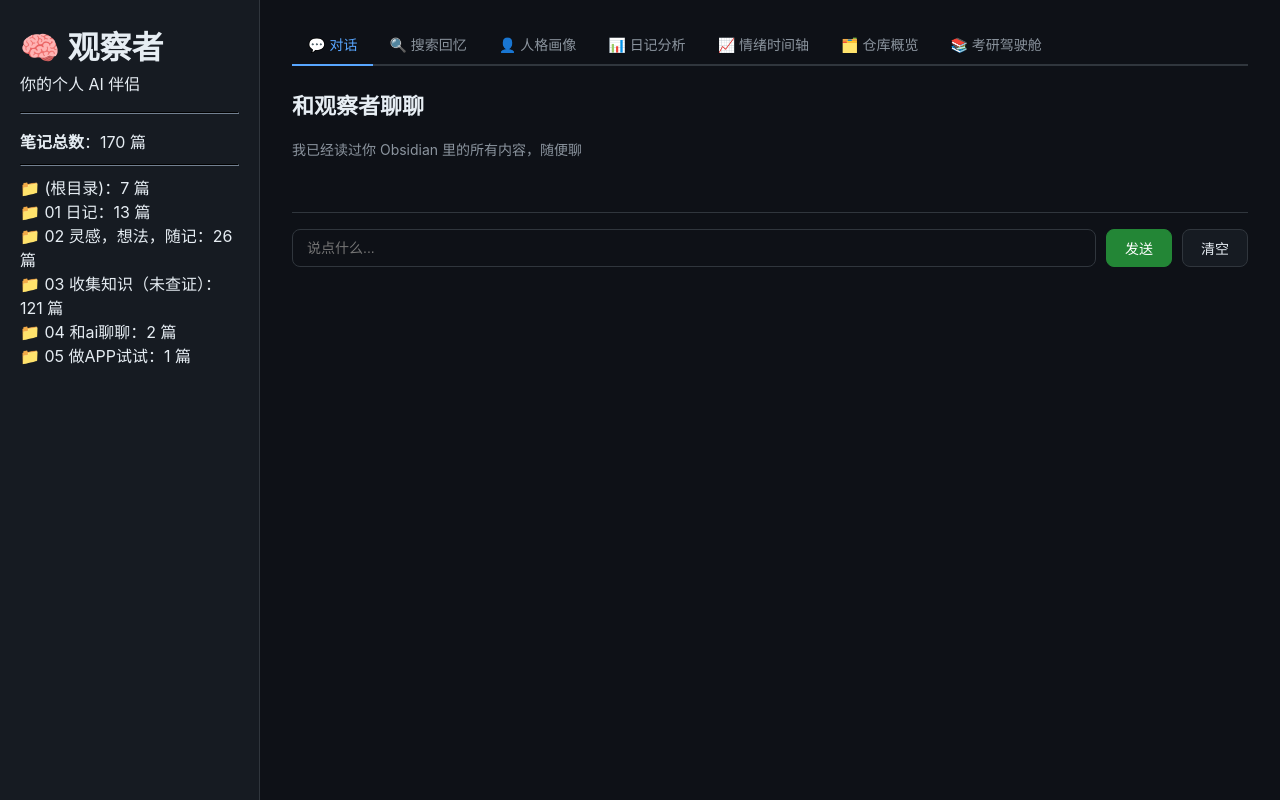
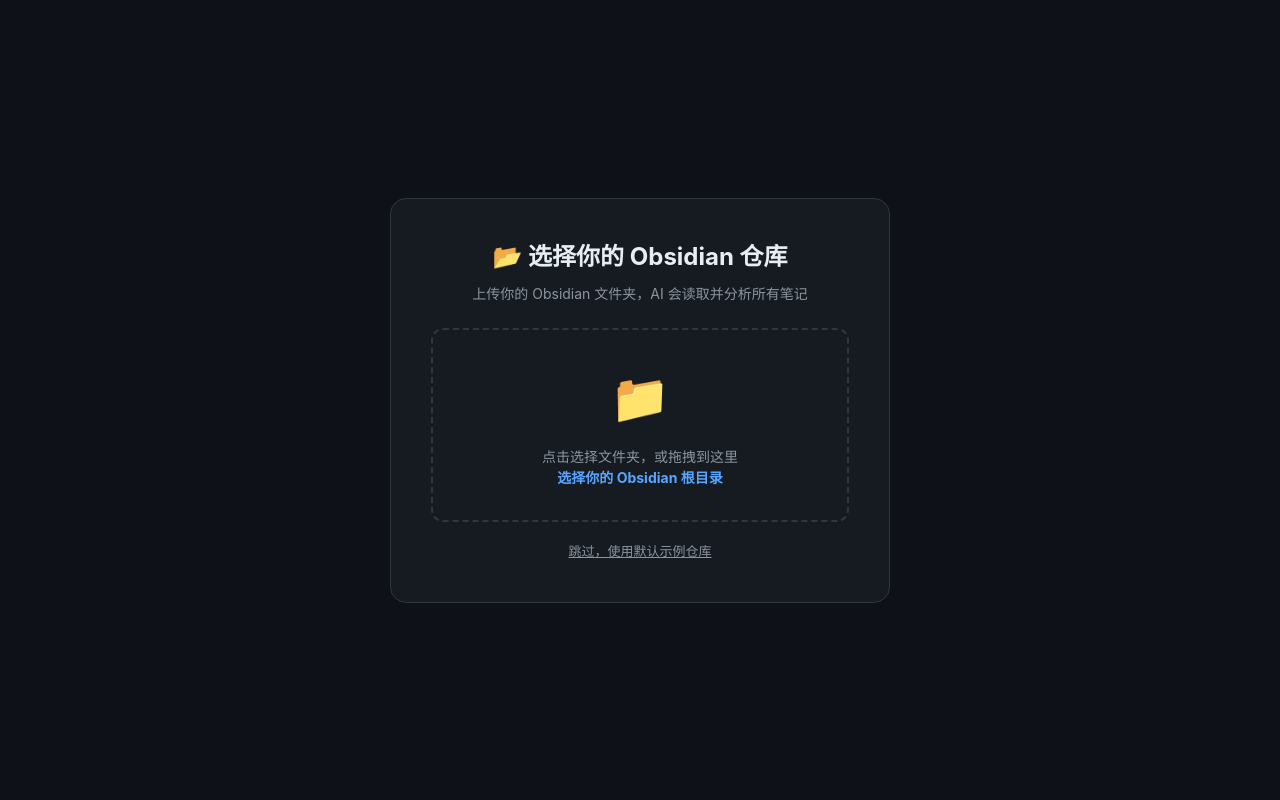
Before and after one commit to hcw040810/obsidian-ai-companion, a Flask app: page / in a window 1280 px wide. Run offline with Flask 3, Linux system fonts and the light colour scheme.

Commit message:
Add user vault upload feature
Users can now upload their own Obsidian vault folder via the web interface
instead of being tied to a hardcoded path. The upload overlay appears on
first visit and lets users select their vault directory. Each user gets an
isolated session-based storage directory.

Co-Authored-By: Claude Opus 4.7 <noreply@anthropic.com>

```diff
--- a/config.py
+++ b/config.py
@@ -2,6 +2,9 @@ import os
 from dotenv import load_dotenv
 
 load_dotenv()
+
+# Flask session 密钥
+SECRET_KEY = os.getenv("SECRET_KEY", "obsidian-ai-companion-default-key")
 
 # mimo API 配置
 MIMO_API_KEY = os.getenv("MIMO_API_KEY", "")
--- a/render.yaml
+++ b/render.yaml
@@ -8,6 +8,8 @@ services:
     envVars:
       - key: MIMO_API_KEY
         sync: false
+      - key: SECRET_KEY
+        generateValue: true
       - key: MIMO_BASE_URL
         value: https://token-plan-cn.xiaomimimo.com/v1
       - key: MIMO_MODEL
--- a/server.py
+++ b/server.py
@@ -3,9 +3,10 @@ import threading
 import uuid
 import json
 import os
+import shutil
 from datetime import datetime, date
-from flask import Flask, render_template, request, jsonify
-from config import VAULT_PATH
+from flask import Flask, render_template, request, jsonify, session
+from config import VAULT_PATH, SECRET_KEY
 from reader import scan_vault, get_all_content_summary, get_diaries
 from analyzer import analyze_diary
 from summarizer import format_summary
@@ -16,12 +17,17 @@ from timeline import generate_timeline_report
 from search import search_notes
 
 app = Flask(__name__)
+app.secret_key = SECRET_KEY
 
 # ---- 考研驾驶舱数据持久化 ----
 DATA_DIR = os.path.join(os.path.dirname(__file__), "data")
 os.makedirs(DATA_DIR, exist_ok=True)
 STUDY_TASKS_FILE = os.path.join(DATA_DIR, "study_tasks.json")
 POMODORO_LOG_FILE = os.path.join(DATA_DIR, "pomodoro_log.json")
+
+# 用户上传目录
+UPLOAD_DIR = os.path.join(os.path.dirname(__file__), "uploads")
+os.makedirs(UPLOAD_DIR, exist_ok=True)
 
 
 def load_json(path, default):
@@ -35,13 +41,31 @@ def save_json(path, data):
     with open(path, "w", encoding="utf-8") as f:
         json.dump(data, f, ensure_ascii=False, indent=2)
 
-app = Flask(__name__)
-
 # 全局数据
-notes = scan_vault()
-summary = get_all_content_summary()
+_default_notes = scan_vault()
+_default_summary = get_all_content_summary()
 tasks = {}  # tid -> {"s": status, "r": result, "e": error}
 chat_history = []
+
+
+def get_user_vault_path():
+    """获取当前用户的仓库路径"""
+    sid = session.get("vault_session")
+    if sid:
+        user_vault = os.path.join(UPLOAD_DIR, sid)
+        if os.path.isdir(user_vault):
+            return user_vault
+    return VAULT_PATH
+
+
+def get_user_notes():
+    """获取当前用户的笔记"""
+    return scan_vault(get_user_vault_path())
+
+
+def get_user_summary():
+    """获取当前用户的仓库概况"""
+    return get_all_content_summary(get_user_vault_path())
 
 
 def start_bg(func, *args):
@@ -66,37 +90,38 @@ def index():
 
 @app.route("/api/summary")
 def api_summary():
+    s = get_user_summary()
     return jsonify({
-        "total": summary["total_notes"],
-        "folders": summary["folders"],
-        "vault_path": VAULT_PATH,
+        "total": s["total_notes"],
+        "folders": s["folders"],
+        "vault_path": get_user_vault_path(),
     })
 
 
 @app.route("/api/debug")
 def api_debug():
     """Debug endpoint to check vault contents"""
-    import os
-    vault_exists = os.path.isdir(VAULT_PATH)
-    vault_contents = os.listdir(VAULT_PATH) if vault_exists else []
-    diary_dir = os.path.join(VAULT_PATH, "01 日记")
+    vault_path = get_user_vault_path()
+    vault_exists = os.path.isdir(vault_path)
+    vault_contents = os.listdir(vault_path) if vault_exists else []
+    diary_dir = os.path.join(vault_path, "01 日记")
     diary_exists = os.path.isdir(diary_dir)
     diary_files = os.listdir(diary_dir) if diary_exists else []
     return jsonify({
-        "vault_path": VAULT_PATH,
+        "vault_path": vault_path,
         "vault_exists": vault_exists,
         "vault_contents": vault_contents[:20],
         "diary_dir": diary_dir,
         "diary_exists": diary_exists,
         "diary_files": diary_files[:10],
-        "total_notes": summary["total_notes"],
+        "total_notes": get_user_summary()["total_notes"],
     })
 
 
 @app.route("/api/vault")
 def api_vault():
     folders = {}
-    for n in notes:
+    for n in get_user_notes():
         f = n.folder or "(根目录)"
         if f not in folders:
             folders[f] = []
@@ -106,13 +131,13 @@ def api_vault():
 
 @app.route("/api/diaries")
 def api_diaries():
-    diaries = get_diaries()
+    diaries = get_diaries(get_user_vault_path())
     return jsonify([{"date": d.date, "title": d.title, "content": d.content[:500]} for d in diaries])
 
 
 @app.route("/api/diary/<date>")
 def api_diary(date):
-    diaries = get_diaries()
+    diaries = get_diaries(get_user_vault_path())
     entry = next((d for d in diaries if d.date == date), None)
     if not entry:
         return jsonify({"error": "not found"}), 404
@@ -128,7 +153,7 @@ def api_chat():
         return jsonify({"error": "empty message"}), 400
     chat_history.append({"role": "user", "content": msg})
     # 每次对话都重新扫描仓库，确保读取最新笔记
-    fresh_notes = scan_vault()
+    fresh_notes = get_user_notes()
     tid = start_bg(chat, msg, list(chat_history), fresh_notes)
     return jsonify({"task_id": tid})
 
@@ -136,10 +161,8 @@ def api_chat():
 @app.route("/api/refresh", methods=["POST"])
 def api_refresh():
     """手动刷新仓库数据"""
-    global notes, summary
-    notes = scan_vault()
-    summary = get_all_content_summary()
-    return jsonify({"ok": True, "total": summary["total_notes"]})
+    s = get_user_summary()
+    return jsonify({"ok": True, "total": s["total_notes"]})
 
 
 @app.route("/api/chat/history")
@@ -155,7 +178,7 @@ def api_chat_clear():
 
 @app.route("/api/profile/generate", methods=["POST"])
 def api_profile_gen():
-    tid = start_bg(generate_profile, notes)
+    tid = start_bg(generate_profile, get_user_notes())
     return jsonify({"task_id": tid})
 
 
@@ -163,7 +186,7 @@ def api_profile_gen():
 def api_diary_analyze():
     data = request.json
     date = data.get("date", "")
-    diaries = get_diaries()
+    diaries = get_diaries(get_user_vault_path())
     entry = next((d for d in diaries if d.date == date), None)
     if not entry:
         return jsonify({"error": "not found"}), 404
@@ -179,7 +202,7 @@ def api_diary_analyze():
 
 @app.route("/api/timeline/generate", methods=["POST"])
 def api_timeline_gen():
-    diaries = get_diaries()
+    diaries = get_diaries(get_user_vault_path())
     tid = start_bg(generate_timeline_report, diaries)
     return jsonify({"task_id": tid})
 
@@ -190,8 +213,79 @@ def api_search():
     query = data.get("query", "")
     if not query:
         return jsonify({"error": "empty query"}), 400
-    tid = start_bg(search_notes, query, notes)
+    tid = start_bg(search_notes, query, get_user_notes())
     return jsonify({"task_id": tid})
+
+
+# ==================== 仓库上传 API ====================
+
+@app.route("/api/upload/status")
+def api_upload_status():
+    """检查用户是否已上传仓库"""
+    sid = session.get("vault_session")
+    has_upload = False
+    note_count = 0
+    if sid:
+        user_vault = os.path.join(UPLOAD_DIR, sid)
+        if os.path.isdir(user_vault):
+            has_upload = True
+            note_count = len([f for f in os.listdir(user_vault) if f.endswith(".md")])
+    return jsonify({
+        "uploaded": has_upload,
+        "session_id": sid,
+        "note_count": note_count,
+        "default_vault": VAULT_PATH,
+    })
+
+
+@app.route("/api/upload", methods=["POST"])
+def api_upload():
+    """接收用户上传的 Obsidian 仓库文件"""
+    files = request.files.getlist("files")
+    if not files:
+        return jsonify({"error": "没有文件"}), 400
+
+    # 生成或复用 session id
+    sid = session.get("vault_session")
+    if not sid:
+        sid = str(uuid.uuid4())[:8]
+        session["vault_session"] = sid
+
+    user_vault = os.path.join(UPLOAD_DIR, sid)
+
+    # 如果已有旧数据，先清除
+    if os.path.isdir(user_vault):
+        shutil.rmtree(user_vault)
+    os.makedirs(user_vault, exist_ok=True)
+
+    saved = 0
+    for f in files:
+        # webkitdirectory 会把相对路径放在 filename 里
+        rel_path = f.filename
+        if not rel_path.endswith(".md"):
+            continue
+        # 跳过 .obsidian 等隐藏目录
+        parts = rel_path.replace("\\", "/").split("/")
+        if any(p.startswith(".") for p in parts):
+            continue
+        path = os.path.join(user_vault, rel_path)
+        os.makedirs(os.path.dirname(path), exist_ok=True)
+        f.save(path)
+        saved += 1
+
+    return jsonify({"ok": True, "count": saved, "session_id": sid})
+
+
+@app.route("/api/upload/reset", methods=["POST"])
+def api_upload_reset():
+    """清除上传数据，重新开始"""
+    sid = session.get("vault_session")
+    if sid:
+        user_vault = os.path.join(UPLOAD_DIR, sid)
+        if os.path.isdir(user_vault):
+            shutil.rmtree(user_vault)
+        session.pop("vault_session", None)
+    return jsonify({"ok": True})
 
 
 @app.route("/api/task/<tid>")
@@ -417,5 +511,5 @@ def api_study_review():
 if __name__ == "__main__":
     print(f"启动服务器... http://localhost:5000")
     print(f"Vault: {VAULT_PATH}")
-    print(f"笔记: {summary['total_notes']} 篇")
+    print(f"笔记: {_default_summary['total_notes']} 篇")
     app.run(host="0.0.0.0", port=5000, debug=False)
--- a/templates/index.html
+++ b/templates/index.html
@@ -114,9 +114,60 @@ li { margin:4px 0; }
 .tag.blue { background:#0d1f3d; color:var(--blue); border:1px solid #1f6feb; }
 .tag.yellow { background:#2d1f00; color:var(--yellow); border:1px solid #9e6a03; }
 .tag.red { background:#3d1414; color:var(--red); border:1px solid #f85149; }
+
+/* ==================== 上传遮罩 ==================== */
+.upload-overlay {
+  position: fixed; top:0; left:0; right:0; bottom:0;
+  background: var(--bg); z-index:9999;
+  display:flex; align-items:center; justify-content:center;
+}
+.upload-overlay.hidden { display:none; }
+.upload-box {
+  background: var(--bg2); border:1px solid var(--border); border-radius:16px;
+  padding:40px; max-width:500px; width:90%; text-align:center;
+}
+.upload-box h2 { font-size:24px; margin-bottom:8px; }
+.upload-box p { color:var(--text2); font-size:14px; margin-bottom:24px; }
+.upload-box .upload-area {
+  border:2px dashed var(--border); border-radius:12px; padding:32px 20px;
+  cursor:pointer; transition:all .2s; margin-bottom:16px;
+}
+.upload-box .upload-area:hover { border-color:var(--blue); background:rgba(88,166,255,0.05); }
+.upload-box .upload-area.dragover { border-color:var(--blue); background:rgba(88,166,255,0.1); }
+.upload-box .upload-area input { display:none; }
+.upload-box .upload-area .icon { font-size:48px; margin-bottom:12px; }
+.upload-box .upload-area .text { color:var(--text2); font-size:14px; }
+.upload-box .upload-area .text b { color:var(--blue); }
+.upload-box .progress { display:none; margin-top:16px; }
+.upload-box .progress .bar { height:4px; background:var(--border); border-radius:2px; overflow:hidden; }
+.upload-box .progress .bar .fill { height:100%; background:var(--blue); width:0; transition:width .3s; }
+.upload-box .progress .status { font-size:13px; color:var(--text2); margin-top:8px; }
+.upload-box .skip { margin-top:16px; }
+.upload-box .skip a { color:var(--text2); font-size:13px; cursor:pointer; text-decoration:underline; }
+.upload-box .skip a:hover { color:var(--text); }
 </style>
 </head>
 <body>
+
+<!-- 上传遮罩 -->
+<div id="upload-overlay" class="upload-overlay hidden">
+  <div class="upload-box">
+    <h2>📂 选择你的 Obsidian 仓库</h2>
+    <p>上传你的 Obsidian 文件夹，AI 会读取并分析所有笔记</p>
+    <div class="upload-area" id="upload-area" onclick="document.getElementById('vault-input').click()">
+      <input type="file" id="vault-input" webkitdirectory multiple>
+      <div class="icon">📁</div>
+      <div class="text">点击选择文件夹，或拖拽到这里<br><b>选择你的 Obsidian 根目录</b></div>
+    </div>
+    <div class="progress" id="upload-progress">
+      <div class="bar"><div class="fill" id="upload-fill"></div></div>
+      <div class="status" id="upload-status">上传中...</div>
+    </div>
+    <div class="skip">
+      <a onclick="skipUpload()">跳过，使用默认示例仓库</a>
+    </div>
+  </div>
+</div>
 
 <!-- 手机端汉堡菜单（默认隐藏，JS 控制显示） -->
 <button id="sidebar-toggle" style="display:none;position:fixed;top:12px;left:12px;z-index:1001;background:var(--bg2);border:1px solid var(--border);border-radius:8px;padding:8px 12px;color:var(--text);font-size:20px;cursor:pointer;" onclick="toggleSidebar()">☰</button>
@@ -327,6 +378,108 @@ li { margin:4px 0; }
 </div>
 
 <script>
+// ==================== 仓库上传 ====================
+const uploadOverlay = document.getElementById('upload-overlay');
+const uploadArea = document.getElementById('upload-area');
+const vaultInput = document.getElementById('vault-input');
+
+// 检查是否已上传
+async function checkUploadStatus() {
+  try {
+    const r = await api('/api/upload/status');
+    if (!r.uploaded) {
+      uploadOverlay.classList.remove('hidden');
+    }
+  } catch(e) {
+    // API 失败不阻塞
+  }
+}
+checkUploadStatus();
+
+// 拖拽支持
+uploadArea.addEventListener('dragover', e => { e.preventDefault(); uploadArea.classList.add('dragover'); });
+uploadArea.addEventListener('dragleave', () => uploadArea.classList.remove('dragover'));
+uploadArea.addEventListener('drop', e => {
+  e.preventDefault();
+  uploadArea.classList.remove('dragover');
+  const files = [];
+  const items = e.dataTransfer.items;
+  for (const item of items) {
+    if (item.kind === 'file') {
+      const entry = item.webkitGetAsEntry?.();
+      if (entry) readEntry(entry, '', files);
+    }
+  }
+  setTimeout(() => { if (files.length) uploadFiles(files); }, 500);
+});
+
+function readEntry(entry, path, files) {
+  if (entry.isFile) {
+    entry.file(f => { f._relPath = path + f.name; files.push(f); });
+  } else if (entry.isDirectory) {
+    const reader = entry.createReader();
+    reader.readEntries(entries => {
+      entries.forEach(e => readEntry(e, path + entry.name + '/', files));
+    });
+  }
+}
+
+// 文件选择上传
+vaultInput.addEventListener('change', () => {
+  if (vaultInput.files.length) uploadFiles(vaultInput.files);
+});
+
+async function uploadFiles(files) {
+  const progress = document.getElementById('upload-progress');
+  const fill = document.getElementById('upload-fill');
+  const status = document.getElementById('upload-status');
+  progress.style.display = 'block';
+  fill.style.width = '30%';
+  status.textContent = `正在上传 ${files.length} 个文件...`;
+
+  const formData = new FormData();
+  let count = 0;
+  for (const f of files) {
+    if (!f.name.endsWith('.md')) continue;
+    // webkitdirectory 自动把相对路径放在 f.webkitRelativePath
+    const relPath = f.webkitRelativePath || f._relPath || f.name;
+    formData.append('files', f, relPath);
+    count++;
+  }
+
+  if (!count) {
+    status.textContent = '没有找到 .md 文件';
+    fill.style.width = '100%';
+    fill.style.background = 'var(--red)';
+    return;
+  }
+
+  fill.style.width = '60%';
+  status.textContent = `正在上传 ${count} 个 Markdown 文件...`;
+
+  try {
+    const r = await fetch('/api/upload', { method: 'POST', body: formData });
+    const data = await r.json();
+    fill.style.width = '100%';
+    if (data.ok) {
+      fill.style.background = 'var(--green)';
+      status.textContent = `上传完成！共 ${data.count} 篇笔记`;
+      setTimeout(() => { uploadOverlay.classList.add('hidden'); location.reload(); }, 1000);
+    } else {
+      fill.style.background = 'var(--red)';
+      status.textContent = '上传失败：' + (data.error || '未知错误');
+    }
+  } catch(e) {
+    fill.style.width = '100%';
+    fill.style.background = 'var(--red)';
+    status.textContent = '上传失败：' + e.message;
+  }
+}
+
+function skipUpload() {
+  uploadOverlay.classList.add('hidden');
+}
+
 // ---- 响应式侧边栏（纯 JS，不依赖 CSS media query）----
 function isMobile() { return window.innerWidth <= 768; }
 
```
Also changed, not shown: 1 other file.
